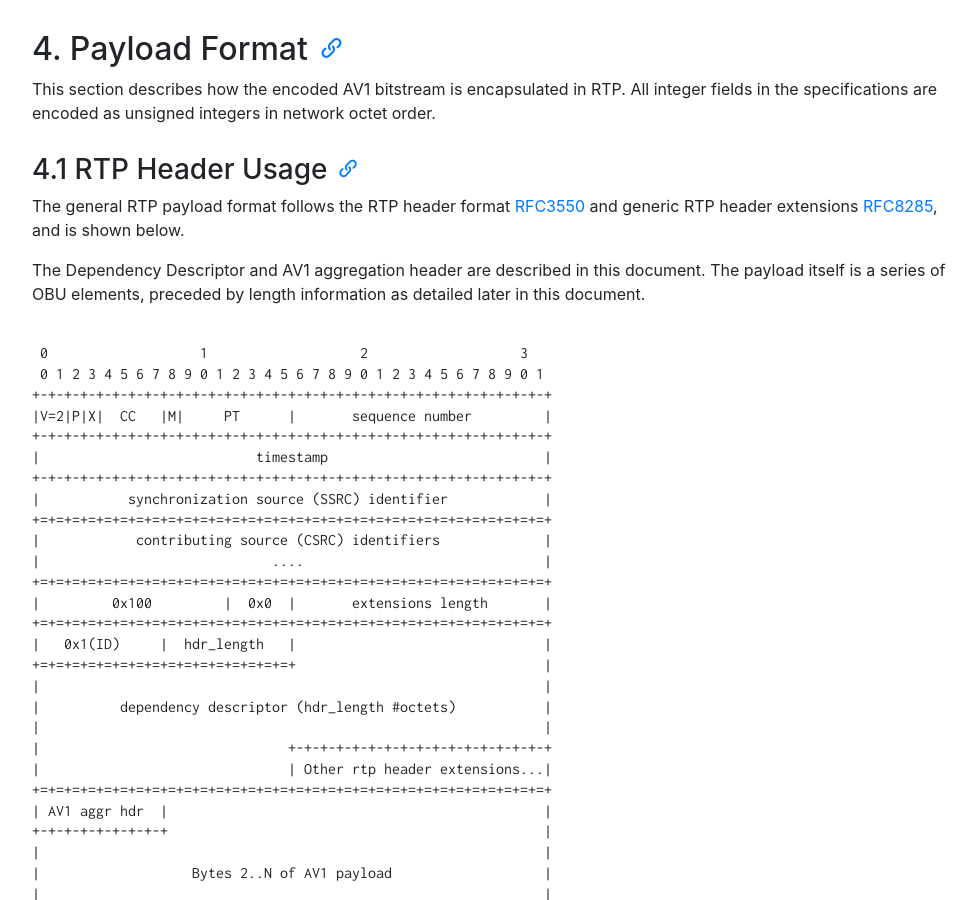
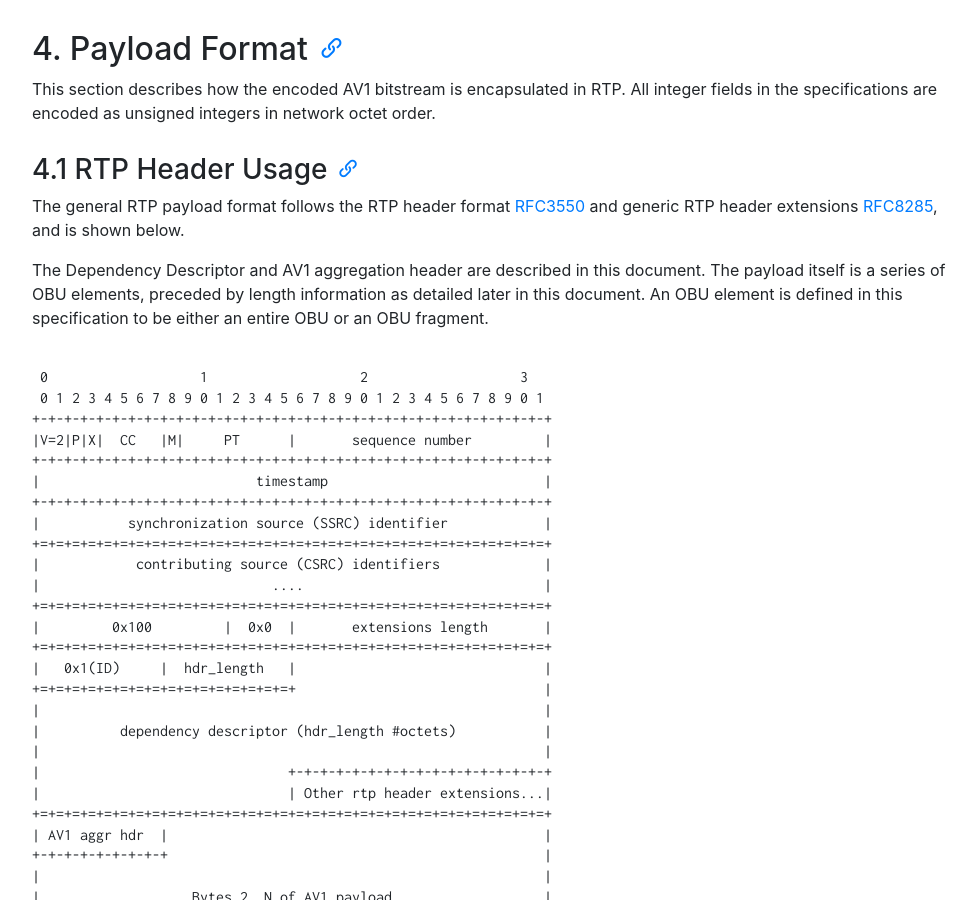
Before and after one commit to AOMediaCodec/av1-rtp-spec, a Jekyll site: the page built from index.md, in a window 1280 px wide and 900 px high, scrolled down 3380 px. Shown: the whole window, without its empty margins (53-1029 px from the left). Built offline with Jekyll 4.4.1, drawn with Linux system fonts in a browser that asks for light colours; nearby versions of some CDN libraries.

Commit message:
Add OBU element explanation

```diff
--- a/av1-rtp-spec.md
+++ b/av1-rtp-spec.md
@@ -88,7 +88,7 @@
 
 The general RTP payload format follows the RTP header format [RFC3550] and generic RTP header extensions [RFC8285], and is shown below.
 
-The Dependency Descriptor and AV1 aggregation header are described in this document. The payload itself is a series of OBU elements, preceded by length information as detailed later in this document.
+The Dependency Descriptor and AV1 aggregation header are described in this document. The payload itself is a series of OBU elements, preceded by length information as detailed later in this document. An OBU element is defined in this specification to be either an entire OBU or an OBU fragment.
 
 <pre><code>
  0                   1                   2                   3
```
